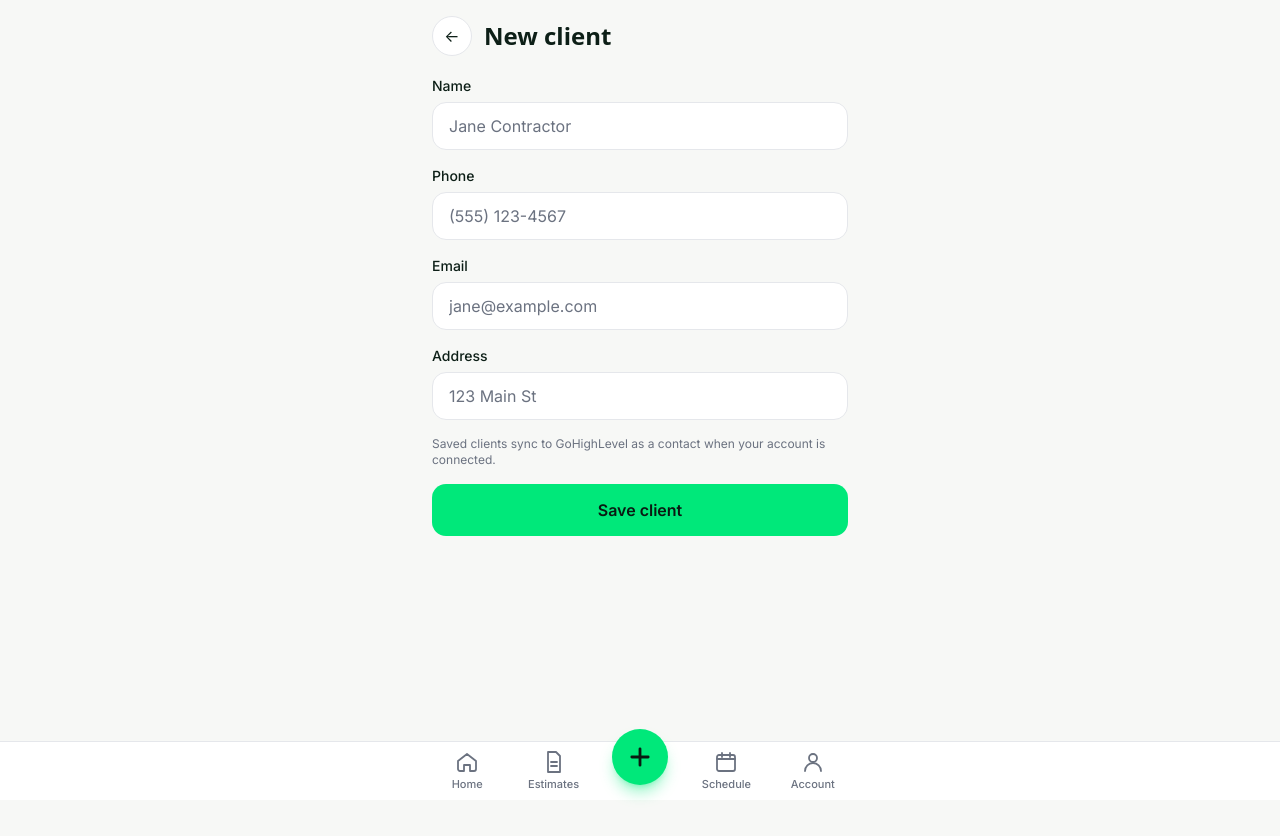
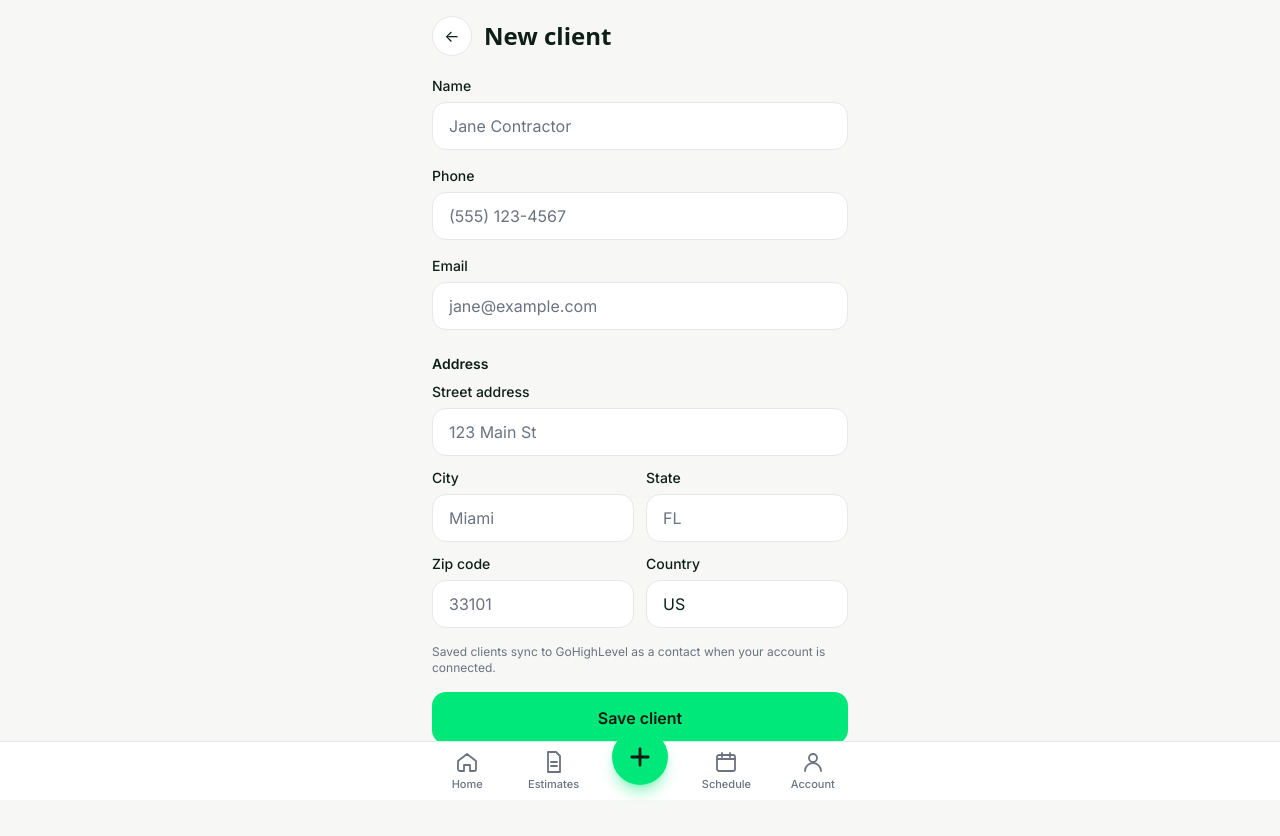
Before and after one commit to jcdammert/smintos, a Next.js app: page /clients/new in a window 1280 px wide. Shown: the top 836 px of the page. Before the commit the page ends 800 px from the top, so only its background shows below. Built offline with nearby package versions, Linux system fonts and the light colour scheme; no server answers; a web font is replaced by a local one.

Commit message:
Split client address into structured fields (street/city/state/zip/country) and map to GHL

```diff
--- a/app/(dashboard)/clients/[id]/page.tsx
+++ b/app/(dashboard)/clients/[id]/page.tsx
@@ -46,7 +46,11 @@ export default async function ClientDetailPage({
         <dl className="space-y-2 text-sm">
           <Row label="Phone" value={client.phone} />
           <Row label="Email" value={client.email} />
-          <Row label="Address" value={client.address} />
+          <Row label="Street" value={client.address} />
+          <Row label="City" value={client.city} />
+          <Row label="State" value={client.state} />
+          <Row label="Zip" value={client.postal_code} />
+          <Row label="Country" value={client.country} />
           <Row
             label="GHL contact"
             value={client.ghl_contact_id ? "Synced" : "Not synced"}
--- a/app/(dashboard)/clients/new/page.tsx
+++ b/app/(dashboard)/clients/new/page.tsx
@@ -1,7 +1,5 @@
 import Link from "next/link";
-import { createClientAction } from "@/lib/actions";
-import { Input } from "@/components/ui/Input";
-import { Button } from "@/components/ui/Button";
+import { ClientForm } from "@/components/modules/ClientForm";
 
 export default function NewClientPage() {
   return (
@@ -19,19 +17,7 @@ export default function NewClientPage() {
         </h1>
       </header>
 
-      <form action={createClientAction} className="space-y-4">
-        <Input id="name" name="name" label="Name" required placeholder="Jane Contractor" />
-        <Input id="phone" name="phone" type="tel" label="Phone" placeholder="(555) 123-4567" />
-        <Input id="email" name="email" type="email" label="Email" placeholder="jane@example.com" />
-        <Input id="address" name="address" label="Address" placeholder="123 Main St" />
-        <p className="text-xs text-text-secondary">
-          Saved clients sync to GoHighLevel as a contact when your account is
-          connected.
-        </p>
-        <Button type="submit" size="lg">
-          Save client
-        </Button>
-      </form>
+      <ClientForm />
     </div>
   );
 }
--- a/app/api/webhooks/ghl/route.ts
+++ b/app/api/webhooks/ghl/route.ts
@@ -100,6 +100,10 @@ export async function POST(req: Request) {
               phone: (c.phone as string | null) ?? null,
               email: (c.email as string | null) ?? null,
               address: (c.address1 as string | null) ?? null,
+              city: (c.city as string | null) ?? null,
+              state: (c.state as string | null) ?? null,
+              postal_code: (c.postalCode as string | null) ?? null,
+              country: (c.country as string | null) ?? null,
             },
             { onConflict: "ghl_contact_id" },
           );
--- /dev/null
+++ b/components/modules/ClientForm.tsx
@@ -0,0 +1,76 @@
+"use client";
+
+import { useTransition } from "react";
+import { createClientAction } from "@/lib/actions";
+import { Input } from "@/components/ui/Input";
+import { Button } from "@/components/ui/Button";
+
+export function ClientForm() {
+  const [pending, start] = useTransition();
+
+  return (
+    <form
+      action={(fd) => start(() => createClientAction(fd))}
+      className="space-y-4"
+    >
+      <Input id="name" name="name" label="Name" required placeholder="Jane Contractor" />
+      <Input id="phone" name="phone" type="tel" label="Phone" placeholder="(555) 123-4567" />
+      <Input id="email" name="email" type="email" label="Email" placeholder="jane@example.com" />
+
+      <div className="pt-2">
+        <p className="mb-2 text-sm font-semibold text-text-primary">Address</p>
+        <div className="space-y-3">
+          <Input
+            id="address"
+            name="address"
+            label="Street address"
+            placeholder="123 Main St"
+            autoComplete="address-line1"
+          />
+          <div className="grid grid-cols-2 gap-3">
+            <Input
+              id="city"
+              name="city"
+              label="City"
+              placeholder="Miami"
+              autoComplete="address-level2"
+            />
+            <Input
+              id="state"
+              name="state"
+              label="State"
+              placeholder="FL"
+              autoComplete="address-level1"
+            />
+          </div>
+          <div className="grid grid-cols-2 gap-3">
+            <Input
+              id="postal_code"
+              name="postal_code"
+              label="Zip code"
+              inputMode="numeric"
+              placeholder="33101"
+              autoComplete="postal-code"
+            />
+            <Input
+              id="country"
+              name="country"
+              label="Country"
+              defaultValue="US"
+              placeholder="US"
+              autoComplete="country"
+            />
+          </div>
+        </div>
+      </div>
+
+      <p className="text-xs text-text-secondary">
+        Saved clients sync to GoHighLevel as a contact when your account is
+        connected.
+      </p>
+      <Button type="submit" size="lg" disabled={pending}>
+        {pending ? "Saving…" : "Save client"}
+      </Button>
+    </form>
+  );
+}
--- a/lib/actions.ts
+++ b/lib/actions.ts
@@ -29,6 +29,10 @@ export async function createClientAction(formData: FormData) {
   const phone = String(formData.get("phone") ?? "").trim() || null;
   const email = String(formData.get("email") ?? "").trim() || null;
   const address = String(formData.get("address") ?? "").trim() || null;
+  const city = String(formData.get("city") ?? "").trim() || null;
+  const state = String(formData.get("state") ?? "").trim() || null;
+  const postalCode = String(formData.get("postal_code") ?? "").trim() || null;
+  const country = String(formData.get("country") ?? "").trim() || null;
   if (!name) return;
 
   let ghlContactId: string | null = null;
@@ -38,6 +42,10 @@ export async function createClientAction(formData: FormData) {
       phone: phone ?? undefined,
       email: email ?? undefined,
       address1: address ?? undefined,
+      city: city ?? undefined,
+      state: state ?? undefined,
+      postalCode: postalCode ?? undefined,
+      country: country ?? undefined,
     });
     if (res.ok && res.data?.contact?.id) ghlContactId = res.data.contact.id;
   }
@@ -50,6 +58,10 @@ export async function createClientAction(formData: FormData) {
     phone,
     email,
     address,
+    city,
+    state,
+    postal_code: postalCode,
+    country,
   });
 
   revalidatePath("/clients");
```
Also changed, not shown: types/index.ts (+9 -1 lines), 1 other file (tests, documents, lock files or other folders).
